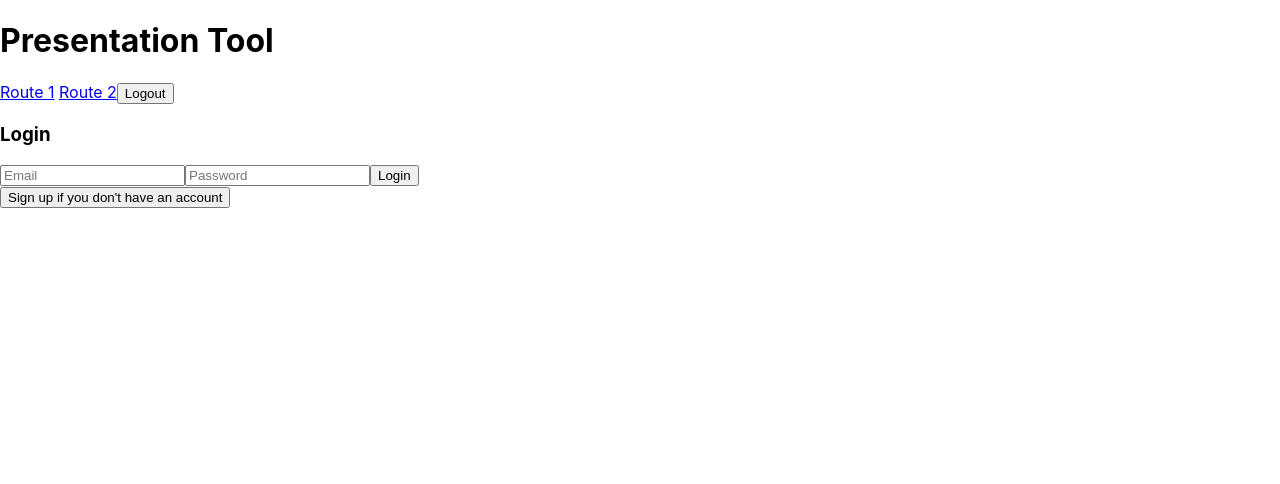
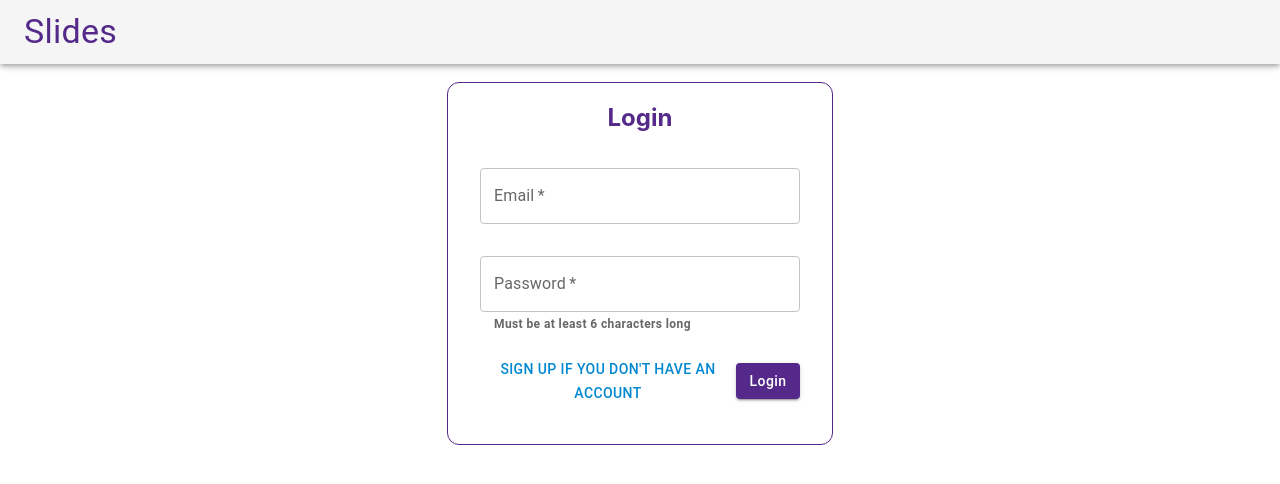
Before and after one commit to Obsessive-Coder/presentation-tool, a React (Create React App) app: page /live-presentation-tool/slides in a window 1280 px wide. Shown: the top 484 px of the page. Built offline with nearby package versions, Linux system fonts and the light colour scheme; no server answers; the HTML template or start-up script is replaced by a standard one.

Commit message:
Auth form
* Add material UI.
* Add form for login/register.
* Add Navbar.

```diff
--- a/package.json
+++ b/package.json
@@ -30,16 +30,18 @@
     ]
   },
   "dependencies": {
+    "@emotion/react": "^11.7.1",
+    "@emotion/styled": "^11.6.0",
+    "@mui/icons-material": "^5.2.5",
+    "@mui/material": "^5.2.8",
     "@testing-library/jest-dom": "^5.16.1",
     "@testing-library/react": "^12.1.2",
     "@testing-library/user-event": "^13.5.0",
     "firebase": "^9.6.3",
     "firebase-admin": "^10.0.1",
     "gh-pages": "^3.2.3",
-    "js-cookie": "^3.0.1",
     "react": "^17.0.2",
     "react-dom": "^17.0.2",
-    "react-firebaseui": "^6.0.0",
     "react-router-dom": "^6.2.1",
     "react-scripts": "5.0.0",
     "styled-components": "^5.3.3",
--- a/src/App.js
+++ b/src/App.js
@@ -4,6 +4,7 @@ import { useState } from 'react'
 import { Link, Route, Routes, useNavigate } from 'react-router-dom'
 // import { FirebaseAuth } from './components/auth'
 import { Authentication, Home } from './pages'
+import { Navbar } from './components'
 import { Route1, Route2 } from './routes'
 
 // Styles, utils, and other helpers.
@@ -23,21 +24,24 @@ function App() {
     navigate('/')
   }
 
+  const isUserAuthenticated = user?.email !== null && user?.email !== undefined
 
   return (
     <div>
       <header>
         <h1>Presentation Tool</h1>
 
-        <nav>
+        <Navbar isUserAuthenticated={isUserAuthenticated} handleDrawerToggle={() => null}></Navbar>
+
+        {/* <nav>
           <Link to="/route1">Route 1</Link>{' '}
           <Link to="/route2">Route 2</Link>
           <button onClick={logoutUser}>Logout</button>
-        </nav>
+        </nav> */}
       </header>
 
       <Routes>
-        {user?.email ? (
+        {isUserAuthenticated ? (
           <>
             <Route exact path="/" element={<Home />} />
             <Route exact path="/route1" element={<Route1 />} />
--- /dev/null
+++ b/src/components/Navbar.jsx
@@ -0,0 +1,53 @@
+// TODO: use react router.
+
+// Components.
+import { AppBar, IconButton, Toolbar, Typography } from '@mui/material'
+import MenuIcon from '@mui/icons-material/Menu'
+
+// Styles, utils, and other helpers.
+import { useLocation } from 'react-router-dom'
+import { NAV_DRAWER_CONSTANTS } from '../utils/constants'
+
+const getAppBarStyles = (isUserAuthenticated) => ({
+  width: {
+    md: isUserAuthenticated ? `calc(100% - ${NAV_DRAWER_CONSTANTS.DRAWER_WIDTH}px)` : '100%'
+  }
+})
+
+export default function Navbar({ handleDrawerToggle, isUserAuthenticated, children }) {
+  const { pathname } = useLocation()
+
+  return (
+    <AppBar
+      position="fixed"
+      color="default"
+      sx={getAppBarStyles(isUserAuthenticated)}
+    >
+      <Toolbar sx={{ display: 'flex' }}>
+
+        {isUserAuthenticated && (
+          <IconButton
+            color="primary"
+            aria-label="open drawer"
+            edge="start"
+            onClick={handleDrawerToggle}
+            sx={{ mr: 2, display: { md: 'none' } }}
+          >
+            <MenuIcon />
+          </IconButton>
+        )}
+
+        <Typography
+          variant="h4"
+          component="div"
+          style={{ textTransform: 'capitalize', color: '#542989' }}
+          sx={{ display: { xs: 'none', sm: 'initial' } }}
+        >
+          {pathname === '/' ? 'Welcome' : pathname.replace('/', '')}
+        </Typography>
+
+        {children}
+      </Toolbar>
+    </AppBar>
+  )
+}
--- a/src/components/index.js
+++ b/src/components/index.js
@@ -0,0 +1 @@
+export { default as Navbar } from './Navbar'
--- a/src/index.js
+++ b/src/index.js
@@ -2,17 +2,31 @@ import React from 'react';
 
 // Components.
 import { BrowserRouter } from 'react-router-dom'
-import App from './App';
+import { ThemeProvider, createTheme } from '@mui/material/styles'
+import App from './App'
 
 // Utils, styles, and other helpers.
-import ReactDOM from 'react-dom';
+import ReactDOM from 'react-dom'
 import './index.css';
-import reportWebVitals from './reportWebVitals';
+import reportWebVitals from './reportWebVitals'
+
+const theme = createTheme({
+  palette: {
+    primary: {
+      main: '#542989'
+    },
+    secondary: {
+      main: '#6c9730'
+    }
+  }
+})
 
 ReactDOM.render(
   <React.StrictMode>
     <BrowserRouter basename="/live-presentation-tool">
-      <App />
+      <ThemeProvider theme={theme}>
+        <App />
+      </ThemeProvider>
     </BrowserRouter>
   </React.StrictMode>,
   document.getElementById('root')
--- a/src/pages/Authentication.jsx
+++ b/src/pages/Authentication.jsx
@@ -1,6 +1,7 @@
 import { useState } from 'react'
 
 // Components.
+import { Box, Button, TextField } from '@mui/material'
 
 // Styles, utils, and other helpers.
 import { createUserWithEmailAndPassword, signInWithEmailAndPassword } from 'firebase/auth'
@@ -13,11 +14,14 @@ export default function Authentication() {
   const [authView, setAuthView] = useState('login')
   const isLoginView = authView === 'login'
 
-  const handleSubmitCredentials = async () => {
+  const handleSubmitCredentials = async (event) => {
+    event.preventDefault()
+
     try {
       const { email, password } = formData
       const isLoginView = authView === 'login'
       const authMethod = isLoginView ? signInWithEmailAndPassword : createUserWithEmailAndPassword
+      console.log(isLoginView, authMethod, email, password)
       await authMethod(FIREBASE_AUTH, email.toLowerCase().trim(), password.trim())
     } catch (error) {
       console.log(error.message)
@@ -34,34 +38,47 @@ export default function Authentication() {
   }
 
   return (
-    <div>
-      <div>
-        <h3 style={{ textTransform: 'capitalize' }}>{authView}</h3>
+    <Box
+      component="form"
+      display="flex"
+      flexDirection="column"
+      justifyContent="center"
+      onSubmit={handleSubmitCredentials}
+      sx={{ textAlign: 'center', width: '25%', margin: 'auto', pb: '2rem', px: '2rem', border: 'thin solid #542989', borderRadius: 3 }}
+    >
+      <h2 style={{ textTransform: 'capitalize', color: '#542989' }}>{authView}</h2>
 
-        <input
-          placeholder="Email"
-          onChange={(event) => handleInputOnChange(event, 'email')}
-        />
+      <TextField
+        required
+        label="Email"
+        placeholder="example@email.com"
+        onChange={(event) => handleInputOnChange(event, 'email')}
+        sx={{ my: '1rem' }}
+      />
 
-        <input
-          type="password"
-          placeholder="Password"
-          onChange={(event) => handleInputOnChange(event, 'password')}
-        />
+      <TextField
+        required
+        type="password"
+        label="Password"
+        helperText="Must be at least 6 characters long"
+        FormHelperTextProps={{ style: { fontWeight: 'bold' } }}
+        onChange={(event) => handleInputOnChange(event, 'password')}
+        sx={{ my: '1rem' }}
+      />
 
-        <button
-          onClick={handleSubmitCredentials}
+      <Box display="flex" justifyContent="space-between" alignItems="center">
+        <Button type="button" color="info" onClick={() => setAuthView(isLoginView ? 'register' : 'login')}>
+          {isLoginView ? 'Sign up if you don\'t have an account' : 'Login if you already have an account'}
+        </Button>
+
+        <Button
+          type="submit"
+          variant="contained"
           style={{ textTransform: 'capitalize' }}
         >
           {authView}
-        </button>
-
-        <br />
-
-        <button onClick={() => setAuthView(isLoginView ? 'register' : 'login')}>
-          {isLoginView ? 'Sign up if you don\'t have an account' : 'Login if you already have an account'}
-        </button>
-      </div>
-    </div>
+        </Button>
+      </Box>
+    </Box>
   )
 }
--- /dev/null
+++ b/src/utils/constants/index.js
@@ -0,0 +1,2 @@
+export * as NAV_DRAWER_CONSTANTS from './navDrawer'
+export * as SEARCH_CONSTANTS from './search'
--- /dev/null
+++ b/src/utils/constants/navDrawer.js
@@ -0,0 +1,2 @@
+export const DRAWER_WIDTH = 240
+export const NAV_LINKS = ['Presentations', 'Slides']
--- /dev/null
+++ b/src/utils/constants/search.js
@@ -0,0 +1,39 @@
+export const searchFields = [{
+  label: 'Name',
+  dbField: 'name',
+}, {
+  label: 'Types',
+  dbField: 'types',
+}, {
+  label: 'Organic',
+  dbField: 'isOrganic',
+}, {
+  label: 'MD Products',
+  dbField: 'mdProducts',
+}, {
+  label: 'Application',
+  dbField: 'application',
+}, {
+  label: 'End Product',
+  dbField: 'endProduct',
+}, {
+  label: 'Manufacturer',
+  dbField: 'manufacturer',
+},]
+
+export const previewHeaderFields = [{
+  label: 'Save',
+  type: 'submit',
+  iconName: 'SaveIcon',
+  value: '',
+}, {
+  label: 'View',
+  type: 'button',
+  iconName: 'PreviewIcon',
+  value: '',
+}, {
+  label: 'Remove All',
+  type: 'button',
+  iconName: 'RemoveFromQueueIcon',
+  value: 'all',
+},]
```
Also changed, not shown: src/components/auth/index.js (deleted), 1 other file (tests, documents, lock files or other folders).
